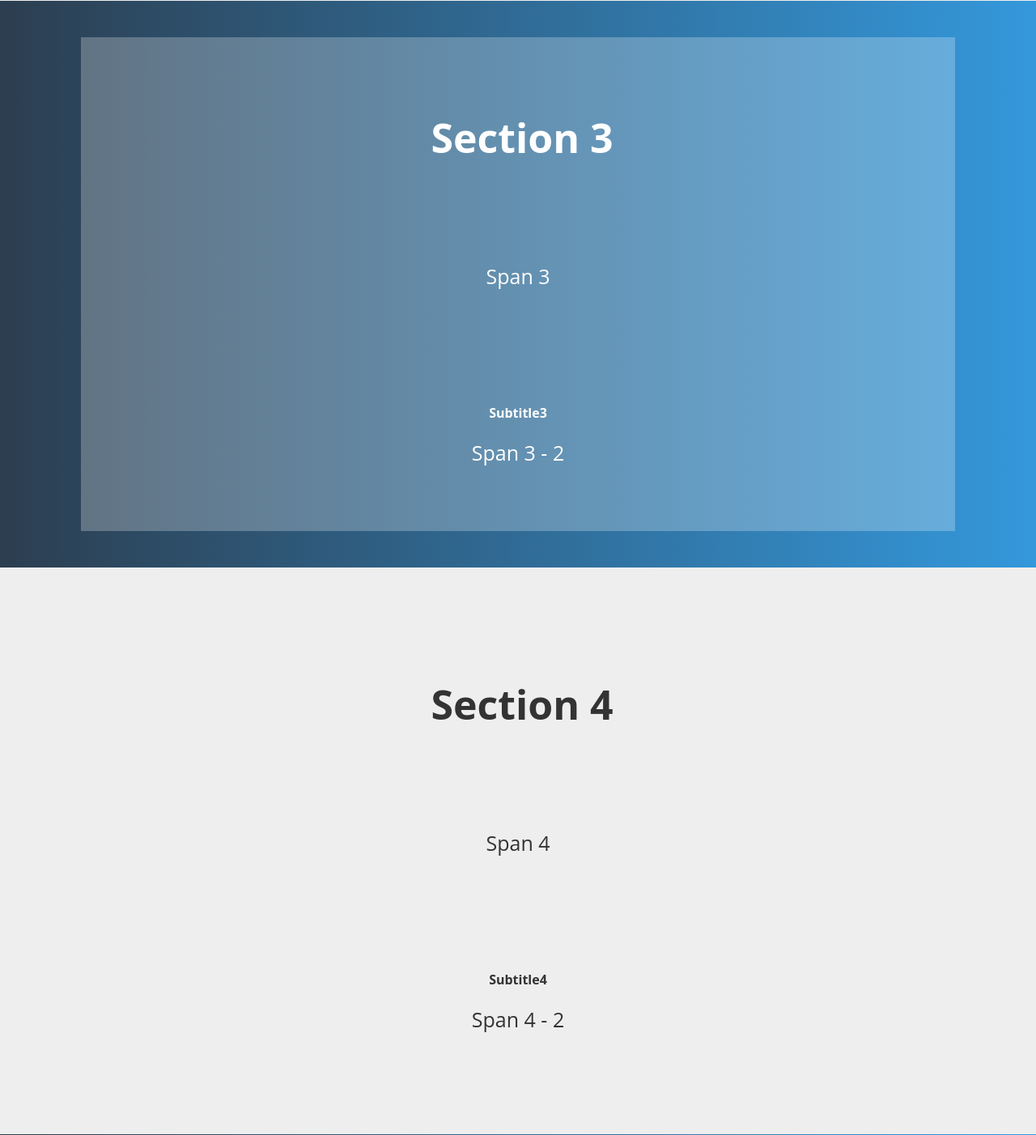
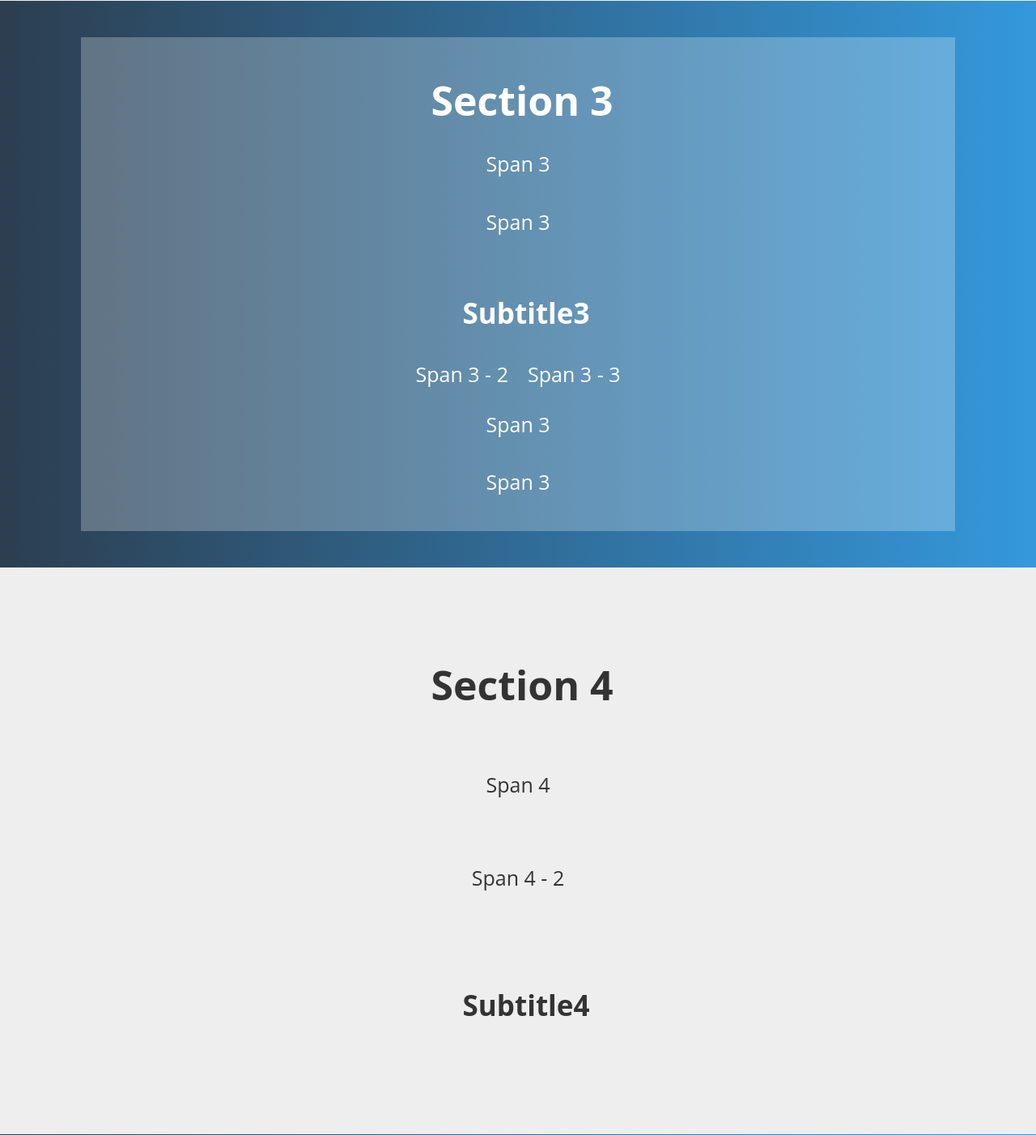
Before and after one commit to timkpaine/webfram, a Flask app: page /test in a window 1280 px wide. Shown: the part 1459-2861 px from the top of the page at 81% size. Run offline with Flask 2, Linux system fonts and the light colour scheme.

Commit message:
fixing formatting

```diff
--- a/sites/gov/gov.cfg
+++ b/sites/gov/gov.cfg
@@ -14,9 +14,10 @@ blocks = [{"title":"Find Public Records in the USA",
            "class":"darkbox",
            "background":"gov.jpg"},
           {"title":"Our Mission...",
-          "span1":"is to provide authentic, detailed public records sources searchable and locatable based on your needs. Our 100%% reliable database includes all categories of state and federal sources for your confident research.",
-          "subtitle": "This includes:",
-          "span2":"Site URL, Office Name, Address, Phone Numbers, Fax and Email, Hours, Map Location, Nearby Offices.",
+          "span1":"is to provide authentic, detailed public records sources searchable and locatable based on your needs.",
+          "span2":"Our 100%% reliable database includes all categories of state and federal sources for your confident research.",
+          "subtitle":"This includes:",
+          "subspan1":"Site URL, Office Name, Address, Phone Numbers, Fax and Email, Hours, Map Location, Nearby Offices.",
           "class":"clearbox"},
           {"title":"test",
           "class":"lightbox"},
--- a/sites/guns/guns.cfg
+++ b/sites/guns/guns.cfg
@@ -16,11 +16,12 @@ blocks = [{"title":"FIND ACCURATE LEGITIMATE GUN SHOPS IN USA",
            "background":"guns.jpg"},
           {"title":"Our Mission",
           "span1":"is to support and bring awareness to firearm protection by providing authentic, detailed information on gun stores that are searchable and locatable based on your needs",
+          "span2":"Our 100%% reliable database includes all categories of firearm and armory related stores for your confident research",
           "subtitle":"This includes:",
-          "span2":"Site URL, Office Name, Address, Phone Numbers, Fax and Email, Hours, Map Location, Nearby Offices",
+          "subspan1":"Site URL, Office Name, Address, Phone Numbers, Fax and Email, Hours, Map Location, Nearby Offices",
           "class":"clearbox mission"},
           {"title":"Browse by classification",
-           "browseby":["pistols","rifles","shotgun"],
+           "browseby":["Handguns", "Shotguns", "Revolvers", "Rifle", "Knives", "Military Surplus", "Combat equipment"],
            "class":"lightbox browse class"},
           {"title":"Browse",
            "span1":"Browse by state",
--- a/webfram/static/css/index.css
+++ b/webfram/static/css/index.css
@@ -114,6 +114,14 @@ div.section h2{
     padding-left:10px;
     padding-top:10px;
     font-size:50px;
+    text-align: center;
+    width: 100%;
+}
+
+div.section h3{
+    padding-left:10px;
+    padding-top:10px;
+    font-size:35px;
     text-align: center;
     width: 100%;
 }
--- a/webfram/templates/index.html
+++ b/webfram/templates/index.html
@@ -69,35 +69,33 @@
             <div class="base {{ block['class'] }}">
             <h2>{{ block['title'] }}</h2>
 
-            <span>{{ block['span1'] }}</span>
+            {% if block['span1'] %}
+                <span>{{ block['span1'] }}</span>
+            {% endif %}
+
+            {% if block['span2'] %}
+                <span>{{ block['span2'] }}</span>
+            {% endif %}
 
 
             {% if block['subtitle'] %}
                 <div class='subsection'>
-                    <h4>{{ block['subtitle'] }}</h4>
+                    <h3>{{ block['subtitle'] }}</h3>
 
-                    {% if block['span2'] %}
-                        <span>{{ block['span2'] }}</span>
+                    {% if block['subspan1'] %}
+                        <span>{{ block['subspan1'] }}</span>
                     {% endif %}
 
-                    {% if block['span3'] %}
-                        <span>{{ block['span3'] }}</span>
+                    {% if block['subspan2'] %}
+                        <span>{{ block['subspan2'] }}</span>
                     {% endif %}
 
                 </div>
-
-            {% else %}
-
-                {% if block['span2'] %}
-                    <span>{{ block['span2'] }}</span>
-                {% endif %}
-
-                {% if block['span3'] %}
-                    <span>{{ block['span3'] }}</span>
-                {% endif %}
-
             {% endif %}
 
+            {% if block['span3'] %}
+                <span>{{ block['span3'] }}</span>
+            {% endif %}
 
             {% if block['span4'] %}
                 <span>{{ block['span4'] }}</span>
```
Also changed, not shown: sites/test/test.cfg (+5 -1 lines).
